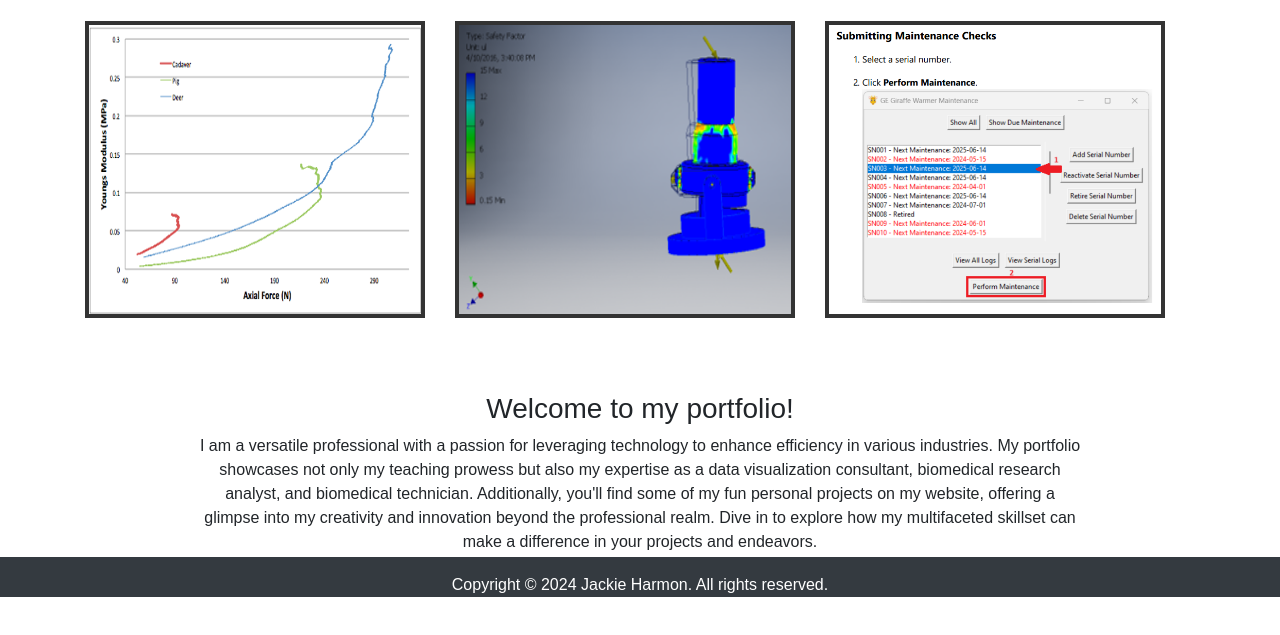
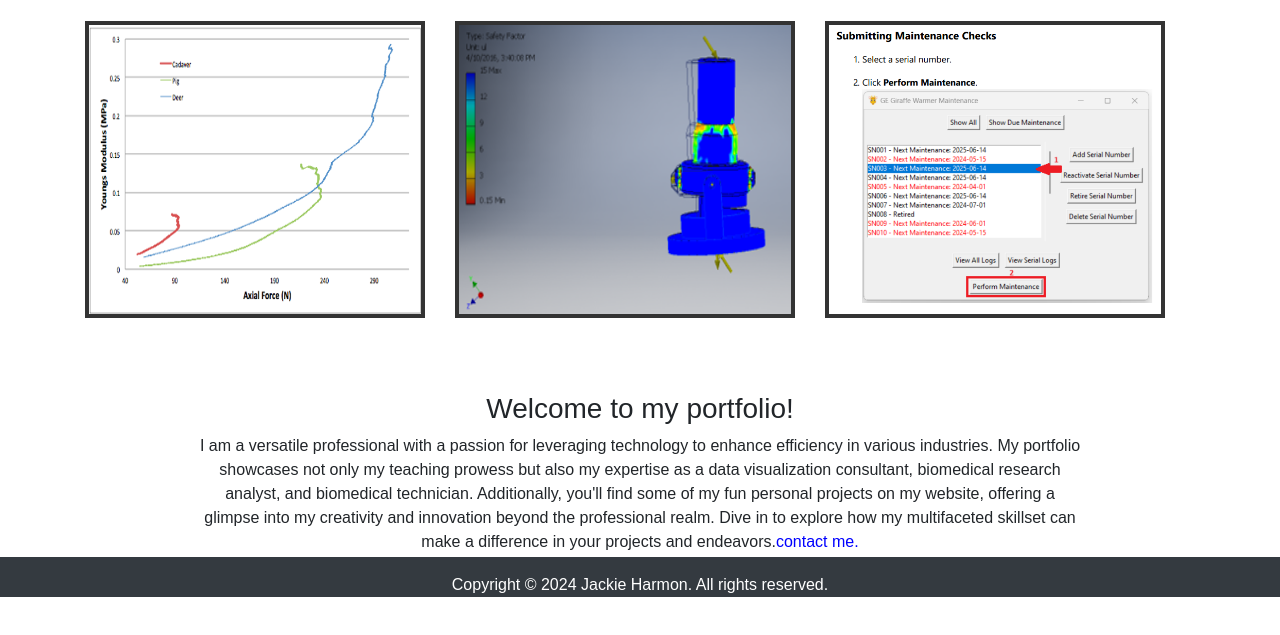
Before and after one commit to Harmon1713/portfolio, a plain HTML site: page index.html in a window 1280 px wide. Shown: the part 203-838 px from the top of the page. Drawn offline with nearby package versions, Linux system fonts and the light colour scheme.

Commit message:
Update index.html

```diff
--- a/index.html
+++ b/index.html
@@ -66,7 +66,7 @@
         </div>
         <div id="intro" class="mt-4">
             <h3 data-translate="introTitle">Welcome to my portfolio!</h3>
-            <p data-translate="introText">I am a versatile professional with a passion for leveraging technology to enhance efficiency in various industries. My portfolio showcases not only my teaching prowess but also my expertise as a data visualization consultant, biomedical research analyst, and biomedical technician. Additionally, you'll find some of my fun personal projects on my website, offering a glimpse into my creativity and innovation beyond the professional realm. Dive in to explore how my multifaceted skillset can make a difference in your projects and endeavors.</p>
+            <p><span data-translate="introText">This portfolio website serves as a personal platform to display my professional experiences, technical skills, and projects I've worked on. It's designed to provide visitors with a thorough understanding of my capabilities and interests in technology and engineering. Additionally, you'll find some of my fun personal projects on my website, offering a glimpse into my creativity and innovation beyond the professional realm. Dive in to explore how my multifaceted skillset can make a difference in your projects and endeavors.  The site is continuously undergoing construction as I upload more of my projects. If you need more samples or samples related to a specific field or project, please </span><a href="contact.html" id="contact-link" data-translate="contactLinkportfolio">contact me</a> </p>
             <p data-translate="authorization"><em>I am authorized to work professionally in both the USA and Brazil.</em></p>
         </div>
         <section id="travel-map" class="my-4">
```
